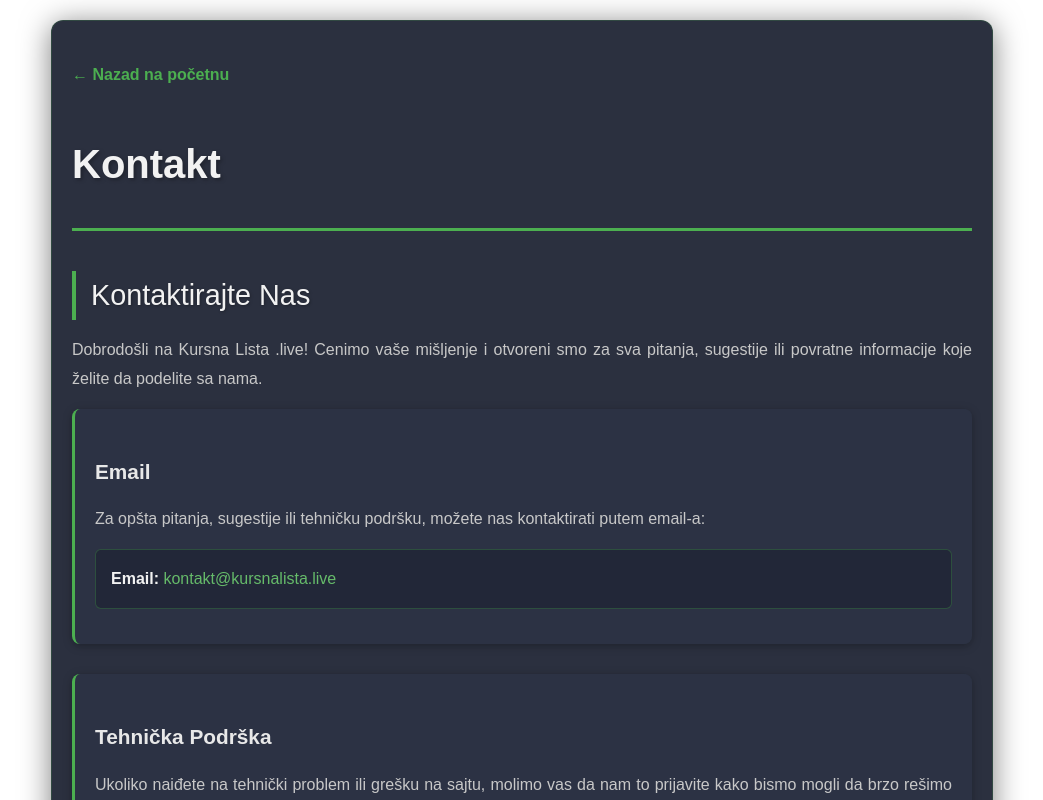
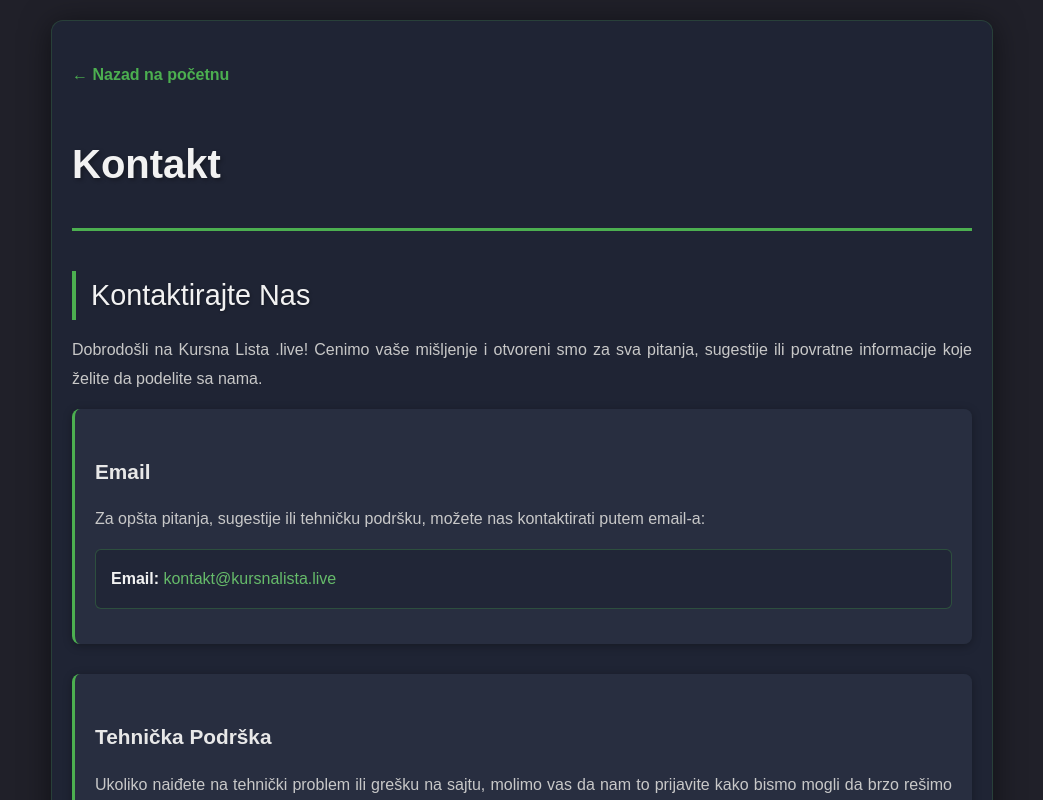
Before and after one commit to deboker/kursna-lista, a React (Vite) app: page /kontakt in a window 1280 px wide. Shown: the top 800 px of the page, without its empty margins (118-1161 px from the left). Built offline with nearby package versions, Linux system fonts and the light colour scheme.

Commit message:
bg color root

```diff
--- a/src/index.css
+++ b/src/index.css
@@ -1,5 +1,9 @@
 /* App.css */
 /* Add this to your existing or a new CSS file */
+#root {
+  background-color: #14141ef2;
+}
+
 .background-overlay {
   position: fixed;
   top: 0;
@@ -77,13 +81,14 @@
 
 .live-text {
   animation: live-pulse 2s ease-in-out infinite;
-  font-family: 'Courier New', Courier, monospace;
+  font-family: "Courier New", Courier, monospace;
   font-weight: bold;
   font-style: italic;
 }
 
 @keyframes live-pulse {
-  0%, 100% {
+  0%,
+  100% {
     color: white;
   }
   50% {
```
